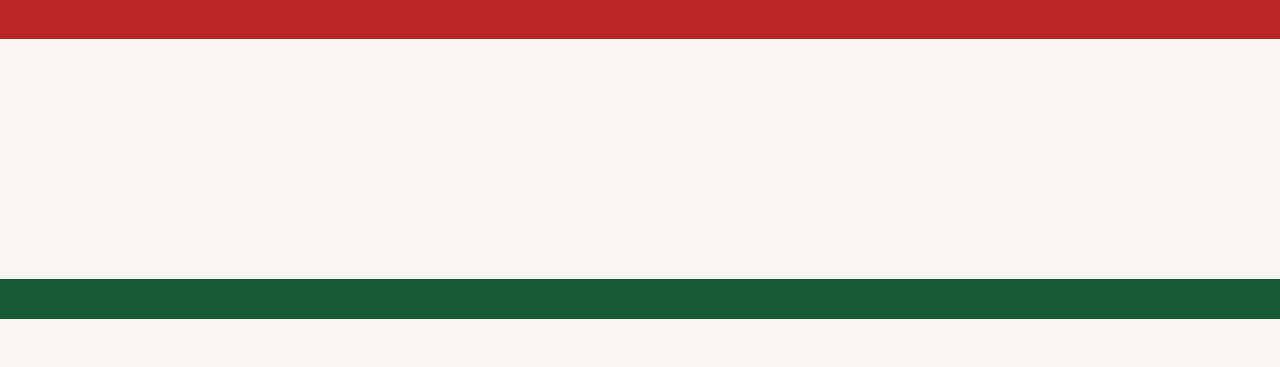
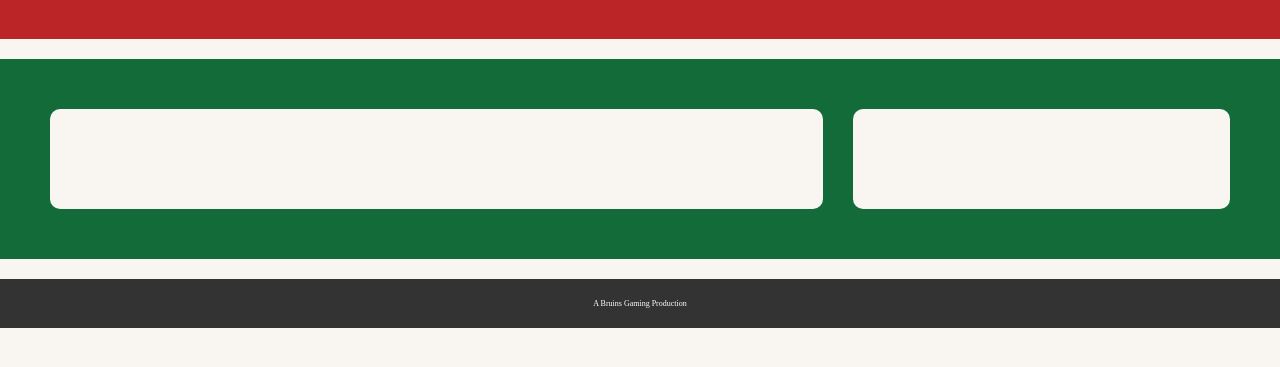
Before and after one commit to Claire135/xmas-quiz, a plain HTML site: page index.html in a window 1280 px wide. Shown: the part 81-448 px from the top of the page. Drawn offline with Linux system fonts and the light colour scheme; a web font is replaced by a local one.

Commit message:
added profile image containers and changed the colour of the footer

```diff
--- a/index.html
+++ b/index.html
@@ -12,11 +12,11 @@
         <h1>Christmas / Navidad / Winter-Solstice Quiz!</h1>
     </div>
 
-    <div class="quizDisplay">
+    <div class="gameDisplay">
         <div class= "quizDisplay"></div>
         <div class = "scoreDisplay"></div>
     </div>
-    <div class = "footer"></div>
+    <div class = "footer">A Bruins Gaming Production</div>
 
 </body>
 </html>
--- a/styles.css
+++ b/styles.css
@@ -16,7 +16,7 @@ h1{
 h2{
     color: #BB2528;
     font-family: "Mountains of Christmas", serif;
-
+    font-size: 45px;
 }
 
 .headerDisplay {
@@ -43,11 +43,21 @@ h2{
     flex: 1;
     background-color: #F9F6F1;
     border-radius: 10px;
-    padding: 10px;
-    align-items: flex-start;
-    justify-content: flex-start;
+    align-items:start;
+    justify-content: space-around;
     min-width: 200px;
+    flex-direction: column;
+    padding:20px;
+    gap: 10px;
 
+}
+
+.profile-image {
+    background: #f7f7f7;
+    box-shadow: inset 2px 2px 4px rgba(0,0,0,.5);
+    border-radius: 50%;
+    width: 48px;
+    height: 48px;
 }
 
 .quizDisplay{
@@ -60,7 +70,7 @@ h2{
 
 .footer{
     display: flex;
-    background-color: #165B33;
+    background-color: #333333;
     color: white;
     justify-content: center;
     align-items: center;
```
